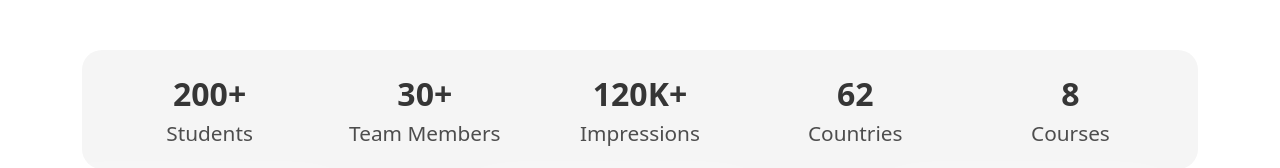
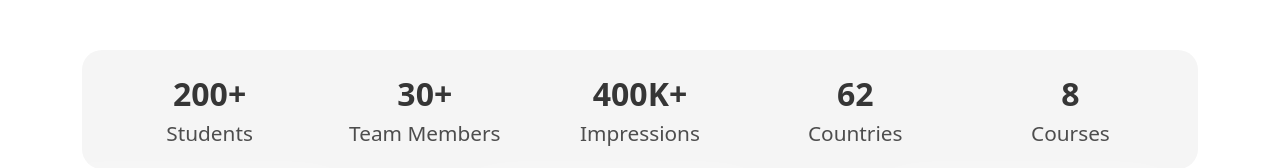
Before and after one commit to Neuracode/website, a Next.js app: page / in a window 1280 px wide. Shown: the part 614-782 px from the top of the page. Built offline with nearby package versions, Linux system fonts and the light colour scheme.

Commit message:
Update index.tsx

```diff
--- a/pages/index.tsx
+++ b/pages/index.tsx
@@ -164,7 +164,7 @@ const Home: NextPage = () => {
                         <div className={styles.statisticText}>Team Members</div>
                     </div>
                     <div>
-                        <div className={styles.statistic}>120K+</div>
+                        <div className={styles.statistic}>400K+</div>
                         <div className={styles.statisticText}>Impressions</div>
                     </div>
                     <div>
```
